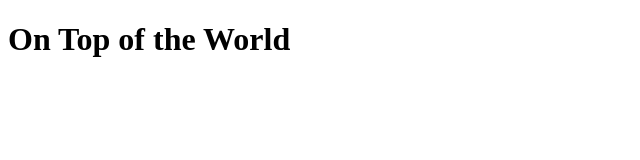
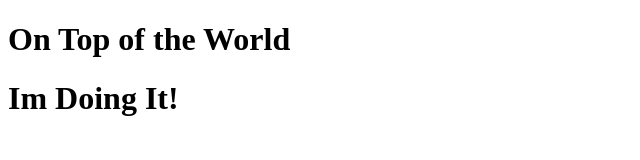
Before and after one commit to jlake70/MYREPO, a plain HTML site: page index.html in a window 1280 px wide. Shown: the whole page, without its empty margins (0-640 px from the left). Drawn offline with Linux system fonts and the light colour scheme.

Commit message:
second commit

```diff
--- a/index.html
+++ b/index.html
@@ -8,5 +8,6 @@
 </head>
 <body>
     <h1>On Top of the World</h1>
+    <h1>Im Doing It!</h1>
 </body>
 </html>
```
